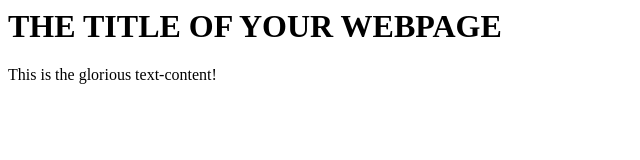
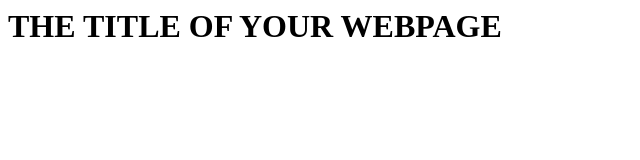
Before and after one commit to NucyLoodle/dom-practise, a plain HTML site: page index.html in a window 1280 px wide. Shown: the whole page, without its empty margins (0-640 px from the left). Drawn offline with Linux system fonts and the light colour scheme.

Commit message:
Remove DOM tree content

```diff
--- a/index.html
+++ b/index.html
@@ -11,9 +11,7 @@
       THE TITLE OF YOUR WEBPAGE
     </h1>
     <div id="container">
-        <div class="content">
-        This is the glorious text-content!
-      </div>
+
     </div>
   </body>
 </html>
```
